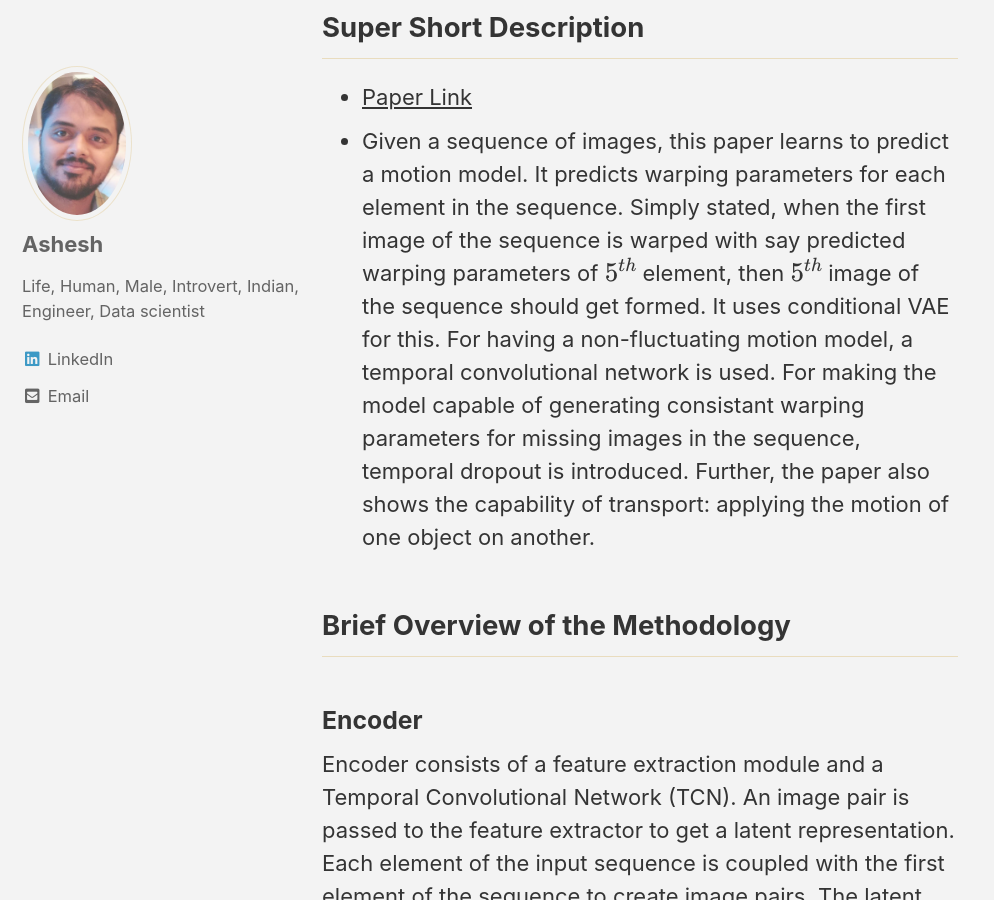
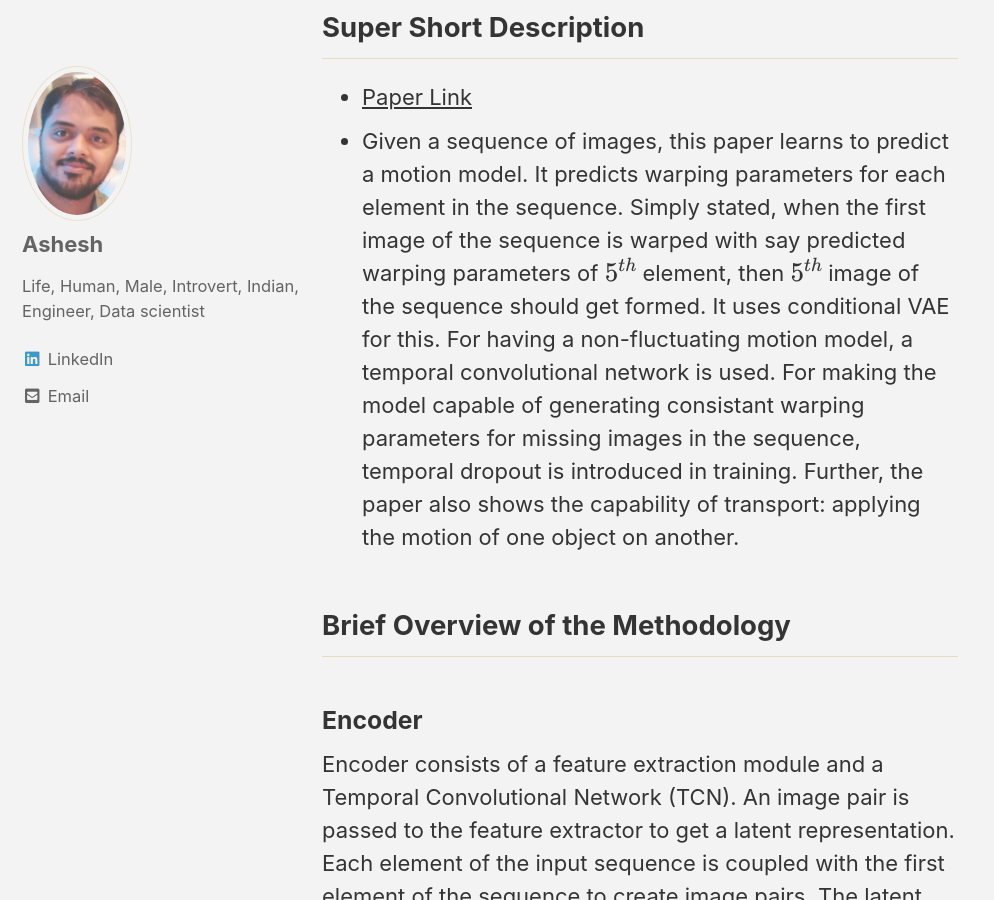
Before and after one commit to ashesh-0/ashesh.github.io, a Jekyll site: the page built from _pages/nicholas_ayachi.md, in a window 1280 px wide and 900 px high, scrolled down 519 px. Shown: the whole window, without its empty margins (0-994 px from the left). Built offline with Jekyll 4.4.1, drawn with Linux system fonts in a browser that asks for light colours; cached includes are drawn as plain includes; formulas are drawn with MathJax 3.

Commit message:
masters thesis

```diff
--- a/_pages/nicholas_ayachi.md
+++ b/_pages/nicholas_ayachi.md
@@ -12,7 +12,7 @@ header:
 
 ## Super Short Description
 * [Paper Link](https://arxiv.org/pdf/2011.01741.pdf)
-* Given a sequence of images, this paper learns to predict a motion model. It predicts warping parameters for each element in the sequence. Simply stated, when the first image of the sequence is warped with say predicted warping parameters of $$5^{th}$$ element, then $$5^{th}$$ image of the sequence should get formed. It uses conditional VAE for this. For having a non-fluctuating motion model, a temporal convolutional network is used. For making the model capable of generating consistant warping parameters for missing images in the sequence, temporal dropout is introduced. Further, the paper also shows the capability of transport: applying the motion of one object on another.
+* Given a sequence of images, this paper learns to predict a motion model. It predicts warping parameters for each element in the sequence. Simply stated, when the first image of the sequence is warped with say predicted warping parameters of $$5^{th}$$ element, then $$5^{th}$$ image of the sequence should get formed. It uses conditional VAE for this. For having a non-fluctuating motion model, a temporal convolutional network is used. For making the model capable of generating consistant warping parameters for missing images in the sequence, temporal dropout is introduced in training. Further, the paper also shows the capability of transport: applying the motion of one object on another.
 
 ## Brief Overview of the Methodology
 ### Encoder
```
